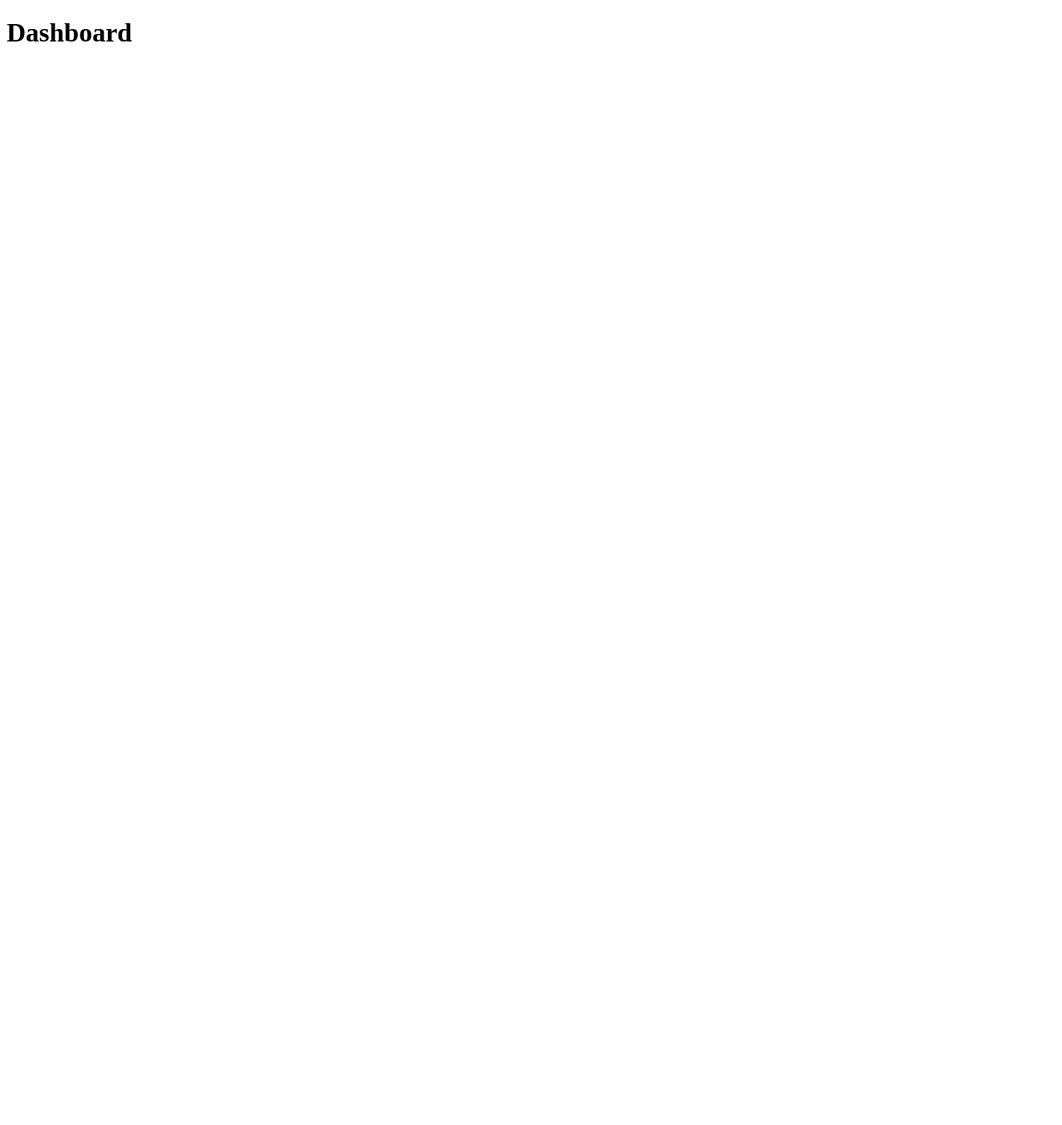
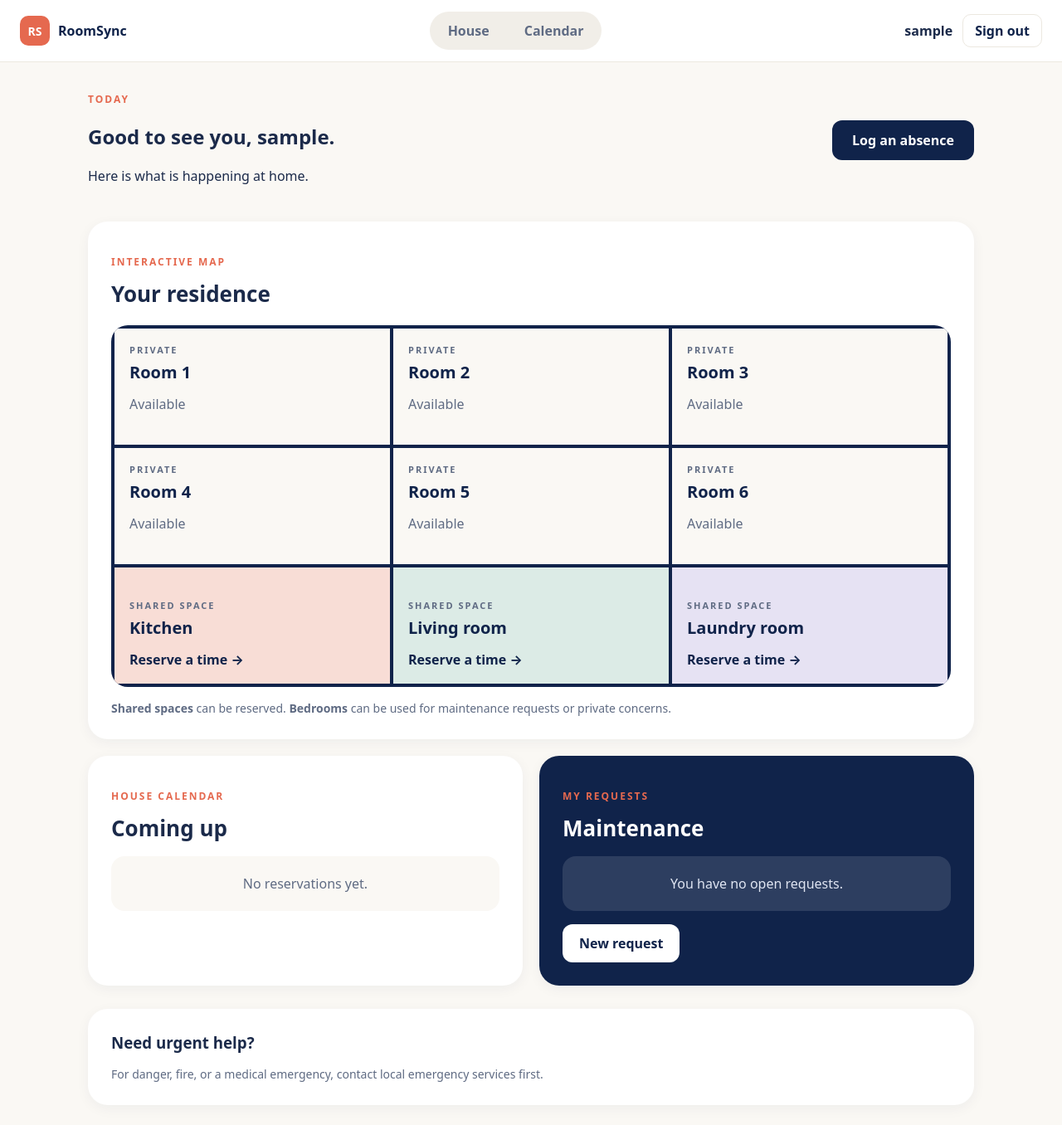
Before and after one commit to Andres-Fontys/Fontys-HousingAPP, a Flask app: page /dashboard in a window 1280 px wide. Before the commit the page is almost empty. Shown: the whole page at 83% size. Before the commit the page ends 50 px from the top, so only its background shows below. Run offline with Flask 3, Linux system fonts and the light colour scheme; the visitor is signed in with stand-in values (Sample User, id 1).

Commit message:
Rebuilt dashboard from Figma prototype: navbar, floor plan, calendar and requests cards

```diff
--- a/app/static/css/style.css
+++ b/app/static/css/style.css
@@ -0,0 +1,239 @@
+:root {
+    --coral: #e5694f;
+    --navy: #10234a;
+    --cream: #faf8f4;
+    --text: #1b2a4a;
+    --muted: #5f6b83;
+    --radius-md: 18px;
+}
+
+* { box-sizing: border-box; }
+
+body {
+    margin: 0;
+    font-family: system-ui, -apple-system, "Segoe UI", Roboto, Arial, sans-serif;
+    background: var(--cream);
+    color: var(--text);
+}
+
+.container { max-width: 1100px; margin: 0 auto; padding: 24px 16px; }
+
+.eyebrow {
+    font-size: 12px;
+    font-weight: 700;
+    letter-spacing: 2px;
+    text-transform: uppercase;
+    color: var(--coral);
+}
+
+.primary-btn {
+    display: inline-block;
+    padding: 13px 24px;
+    background: var(--navy);
+    color: #fff;
+    border-radius: 12px;
+    font-weight: 700;
+    text-decoration: none;
+}
+
+.greeting {
+    display: flex;
+    flex-wrap: wrap;
+    align-items: center;
+    justify-content: space-between;
+    gap: 20px;
+}
+
+.navbar {
+    display: flex;
+    align-items: center;
+    justify-content: space-between;
+    flex-wrap: wrap;
+    gap: 12px;
+    padding: 14px 24px;
+    background: #fff;
+    border-bottom: 1px solid #ece8e0;
+}
+
+.navbar-brand {
+    display: flex;
+    align-items: center;
+    gap: 10px;
+    font-weight: 700;
+    color: var(--navy);
+    text-decoration: none;
+}
+
+.navbar-logo {
+    display: grid;
+    place-items: center;
+    width: 36px;
+    height: 36px;
+    border-radius: 10px;
+    background: var(--coral);
+    color: #fff;
+    font-size: 14px;
+}
+
+.navbar-links {
+    display: flex;
+    gap: 6px;
+    padding: 4px;
+    background: #f1eee8;
+    border-radius: 999px;
+}
+
+.navbar-link {
+    padding: 8px 18px;
+    border-radius: 999px;
+    color: var(--muted);
+    font-weight: 600;
+    text-decoration: none;
+}
+
+.navbar-link:hover { color: var(--navy); background: #fff; }
+
+.navbar-user {
+    display: flex;
+    align-items: center;
+    gap: 12px;
+    font-weight: 600;
+}
+
+.navbar-signout {
+    padding: 8px 14px;
+    border: 1px solid #ece8e0;
+    border-radius: 10px;
+    color: var(--navy);
+    text-decoration: none;
+}
+
+.card {
+    margin-top: 28px;
+    padding: 28px;
+    background: #fff;
+    border-radius: 24px;
+    box-shadow: 0 4px 16px rgba(16, 35, 74, 0.05);
+}
+
+.floorplan {
+    display: grid;
+    grid-template-columns: repeat(3, 1fr);
+    gap: 4px;
+    margin-top: 20px;
+    padding: 4px;
+    background: var(--navy);
+    border-radius: 20px;
+    overflow: hidden;
+}
+
+.space {
+    display: flex;
+    flex-direction: column;
+    gap: 6px;
+    min-height: 140px;
+    padding: 18px;
+    background: var(--cream);
+    color: var(--navy);
+    text-decoration: none;
+}
+
+.space h3 { margin: 0; font-size: 20px; }
+.space p { margin: 0; color: var(--muted); }
+
+.space-type {
+    font-size: 11px;
+    font-weight: 700;
+    letter-spacing: 2px;
+    text-transform: uppercase;
+    color: var(--muted);
+}
+
+.space--shared { justify-content: flex-end; }
+.space--shared p { font-weight: 700; color: var(--navy); }
+.space--shared:hover { filter: brightness(0.97); }
+
+.tint-coral  { background: #f8ddd6; }
+.tint-green  { background: #dcebe6; }
+.tint-purple { background: #e6e2f3; }
+
+.hint { margin: 16px 0 0; color: var(--muted); font-size: 14px; }
+
+@media (max-width: 600px) {
+    .floorplan { grid-template-columns: repeat(2, 1fr); }
+}
+
+.two-col {
+    display: grid;
+    grid-template-columns: 1fr 1fr;
+    gap: 20px;
+    margin-top: 20px;
+}
+
+.two-col .card { margin-top: 0; }
+
+.card h2 { margin: 6px 0 16px; font-size: 26px; }
+.card h3 { margin: 0 0 8px; }
+
+.card--dark {
+    background: var(--navy);
+    color: #fff;
+}
+
+.card--dark .empty {
+    background: rgba(255, 255, 255, 0.12);
+    color: #dfe5f2;
+}
+
+.empty {
+    margin: 0;
+    padding: 22px;
+    text-align: center;
+    background: var(--cream);
+    border-radius: 16px;
+    color: var(--muted);
+}
+
+.item-list {
+    margin: 0;
+    padding: 0;
+    list-style: none;
+    display: grid;
+    gap: 10px;
+}
+
+.item {
+    display: flex;
+    justify-content: space-between;
+    align-items: center;
+    gap: 12px;
+    padding: 14px 16px;
+    background: var(--cream);
+    border-radius: 14px;
+}
+
+.card--dark .item { background: rgba(255, 255, 255, 0.12); }
+
+.badge {
+    padding: 4px 10px;
+    border-radius: 999px;
+    background: var(--coral);
+    color: #fff;
+    font-size: 12px;
+    font-weight: 700;
+}
+
+.light-btn {
+    display: inline-block;
+    margin-top: 16px;
+    padding: 12px 20px;
+    background: #fff;
+    color: var(--navy);
+    border-radius: 12px;
+    font-weight: 700;
+    text-decoration: none;
+}
+
+@media (max-width: 700px) {
+    .two-col { grid-template-columns: 1fr; }
+}
--- a/app/templates/base.html
+++ b/app/templates/base.html
@@ -3,12 +3,17 @@
 <head>
     <meta charset="UTF-8">
     <meta name="viewport" content="width=device-width, initial-scale=1.0">
-    <title>Document</title>
+    <title>{% block title %}RoomSync{% endblock %}</title>
+    <link rel="stylesheet" href="{{ url_for('static', filename='css/style.css') }}">
+    {% block head %}{% endblock %}
 </head>
 <body>
+    {% block navbar %}{% include 'navbar.html' %}{% endblock %}
 
-    {% block content %}
-    {% endblock %}
+    <main class="container">
+        {% block content %}{% endblock %}
+    </main>
 
+    {% block scripts %}{% endblock %}
 </body>
 </html>
--- a/app/templates/dashboard.html
+++ b/app/templates/dashboard.html
@@ -1,7 +1,89 @@
-{% extends 'base.html' %}
+{% extends "base.html" %}
+
+{% block title %}Home | RoomSync{% endblock %}
 
 {% block content %}
+<section class="greeting">
+    <div>
+        <p class="eyebrow">Today</p>
+        <h1>Good to see you, {{ current_user.username }}.</h1>
+        <p>Here is what is happening at home.</p>
+    </div>
+    <a href="#" class="primary-btn">Log an absence</a>
+</section>
+{% set rooms = ["Room 1", "Room 2", "Room 3", "Room 4", "Room 5", "Room 6"] %}
+{% set spaces = [("Kitchen", "tint-coral"), ("Living room", "tint-green"), ("Laundry room", "tint-purple")] %}
 
-<h1>Dashboard</h1>
+<section class="card">
+    <p class="eyebrow">Interactive map</p>
+    <h2>Your residence</h2>
 
+    <div class="floorplan">
+        {% for room in rooms %}
+        <div class="space space--private">
+            <span class="space-type">Private</span>
+            <h3>{{ room }}</h3>
+            <p>Available</p>
+        </div>
+        {% endfor %}
+
+        {% for name, tint in spaces %}
+        <a href="#" class="space space--shared {{ tint }}">
+            <span class="space-type">Shared space</span>
+            <h3>{{ name }}</h3>
+            <p>Reserve a time →</p>
+        </a>
+        {% endfor %}
+    </div>
+
+    <p class="hint"><strong>Shared spaces</strong> can be reserved. <strong>Bedrooms</strong> can be used for maintenance requests or private concerns.</p>
+</section>
+
+{% set reservations = [] %}
+{% set requests = [] %}
+
+<div class="two-col">
+    <section class="card">
+        <p class="eyebrow">House calendar</p>
+        <h2>Coming up</h2>
+
+        {% if reservations %}
+        <ul class="item-list">
+            {% for r in reservations %}
+            <li class="item">
+                <strong>{{ r.space }}</strong>
+                <span>{{ r.when }}</span>
+            </li>
+            {% endfor %}
+        </ul>
+        {% else %}
+        <p class="empty">No reservations yet.</p>
+        {% endif %}
+    </section>
+
+    <section class="card card--dark">
+        <p class="eyebrow">My requests</p>
+        <h2>Maintenance</h2>
+
+        {% if requests %}
+        <ul class="item-list">
+            {% for r in requests %}
+            <li class="item">
+                <strong>{{ r.title }}</strong>
+                <span class="badge">{{ r.status }}</span>
+            </li>
+            {% endfor %}
+        </ul>
+        {% else %}
+        <p class="empty">You have no open requests.</p>
+        {% endif %}
+
+        <a href="#" class="light-btn">New request</a>
+    </section>
+</div>
+
+<section class="card">
+    <h3>Need urgent help?</h3>
+    <p class="hint">For danger, fire, or a medical emergency, contact local emergency services first.</p>
+</section>
 {% endblock %}
--- a/app/templates/navbar.html
+++ b/app/templates/navbar.html
@@ -0,0 +1,18 @@
+<header class="navbar">
+    <a href="/dashboard" class="navbar-brand">
+        <span class="navbar-logo">RS</span>
+        <span>RoomSync</span>
+    </a>
+
+    {% if current_user.is_authenticated %}
+    <nav class="navbar-links">
+        <a href="/dashboard" class="navbar-link">House</a>
+        <a href="#" class="navbar-link">Calendar</a>
+    </nav>
+
+    <div class="navbar-user">
+        <span>{{ current_user.username }}</span>
+        <a href="/logout" class="navbar-signout">Sign out</a>
+    </div>
+    {% endif %}
+</header>
```
